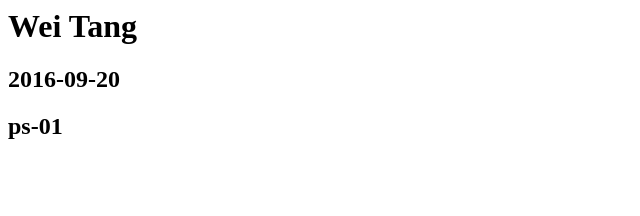
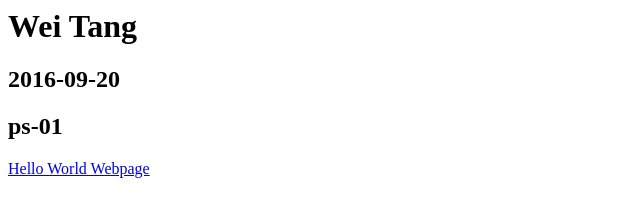
Before and after one commit to summerMocha/2016-SWC, a plain HTML site: page ps-01/index.html in a window 1280 px wide. Shown: the whole page, without its empty margins (0-640 px from the left). Drawn offline with Linux system fonts and the light colour scheme.

Commit message:
add link
link

```diff
--- a/ps-01/index.html
+++ b/ps-01/index.html
@@ -4,7 +4,7 @@
 <h1>Wei Tang</h1>
 <h2> 2016-09-20<h2>
 <h2>ps-01</h2>
-
+<a href ="https://summermocha.github.io//2016-SWC/ps-01/a.html"> Hello World Webpage</a>
 </body>
 
 
```
